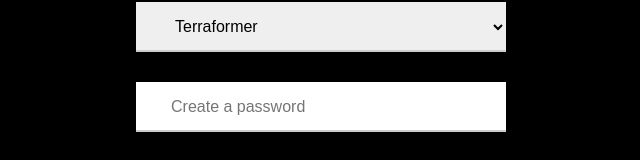
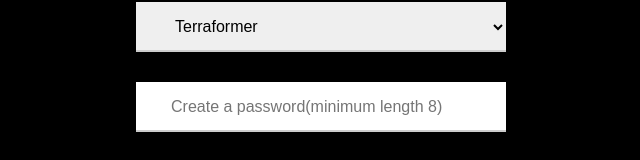
Before and after one commit to thejas2511/nbyla-full-stack, a plain HTML site: page pages/reg.html in a window 1280 px wide. Shown: the part 310-470 px from the top of the page, without its empty margins (319-959 px from the left). Drawn offline with Linux system fonts and the light colour scheme.

Commit message:
Update reg.html

```diff
--- a/pages/reg.html
+++ b/pages/reg.html
@@ -36,7 +36,7 @@
                     </div>
 
                     <div class="input-field">
-                        <input type="password" class="password" placeholder="Create a password"  id="regPassword" required>
+                        <input type="password" class="password" placeholder="Create a password(minimum length 8)"  id="regPassword" required>
 
                     </div>
                     <div class="input-field">
```
